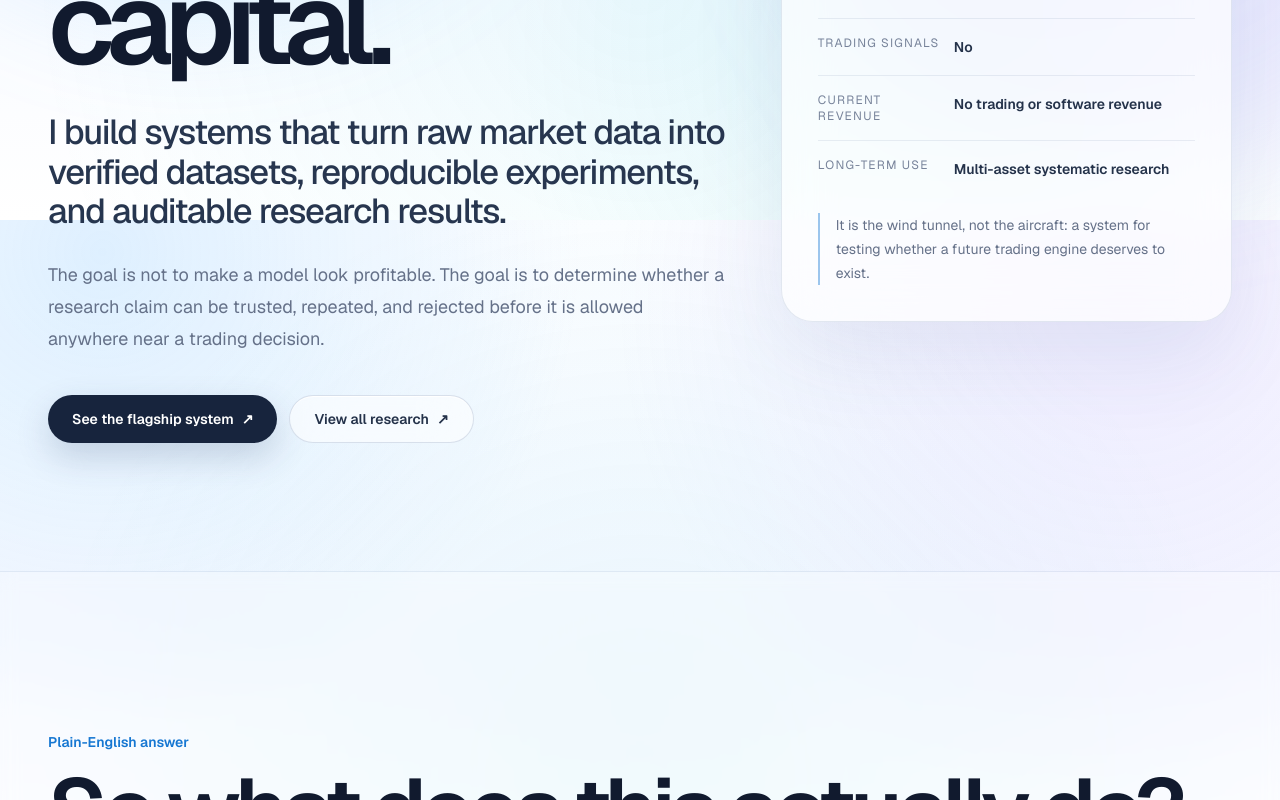
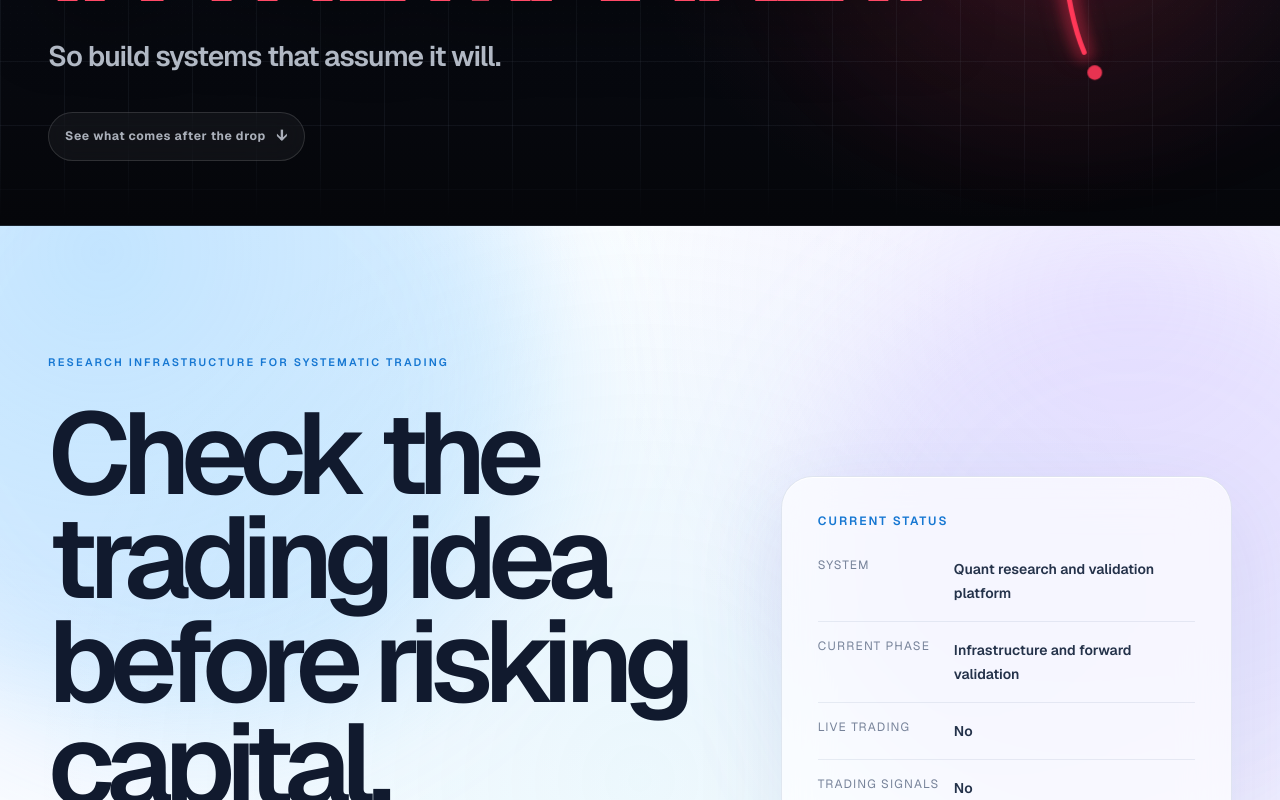
Before and after one commit to MeanyDeany/woosub-shin, a Next.js app: page / in a window 1280 px wide. Shown: the part 580-1380 px from the top of the page. Built offline with nearby package versions, Linux system fonts and the light colour scheme.

Commit message:
Place market shock animation at homepage entry

```diff
--- a/app/page.tsx
+++ b/app/page.tsx
@@ -1,5 +1,6 @@
 import type { Metadata } from "next";
 import Link from "next/link";
+import { MarketShockIntro } from "@/components/market-shock-intro";
 import { PageShell } from "@/components/site-shell";
 
 export const metadata: Metadata = {
@@ -80,7 +81,12 @@ const secondaryButton =
 export default function Home() {
   return (
     <PageShell>
-      <section className="relative isolate overflow-hidden border-b border-[#6880A8]/12 bg-white/10">
+      <MarketShockIntro />
+
+      <section
+        id="research-intro"
+        className="relative isolate scroll-mt-16 overflow-hidden border-b border-[#6880A8]/12 bg-white/10"
+      >
         <div
           aria-hidden="true"
           className="pointer-events-none absolute -left-40 -top-48 -z-10 h-[44rem] w-[44rem] rounded-full bg-[#6DC1FF]/24 blur-3xl"
@@ -95,10 +101,10 @@ export default function Home() {
               Research infrastructure for systematic trading
             </p>
 
-            <h1 className="mt-8 max-w-[72rem] text-[clamp(3.5rem,9vw,8rem)] font-semibold leading-[0.9] tracking-[-0.075em] text-[#111A2E]">
+            <h2 className="mt-8 max-w-[72rem] text-[clamp(3.5rem,9vw,8rem)] font-semibold leading-[0.9] tracking-[-0.075em] text-[#111A2E]">
               Check the trading idea
               <span className="block">before risking capital.</span>
-            </h1>
+            </h2>
 
             <p className="mt-9 max-w-[55rem] text-[clamp(1.35rem,2.7vw,2.45rem)] font-medium leading-[1.15] tracking-[-0.035em] text-[#27364F]">
               I build systems that turn raw market data into verified datasets,
```
